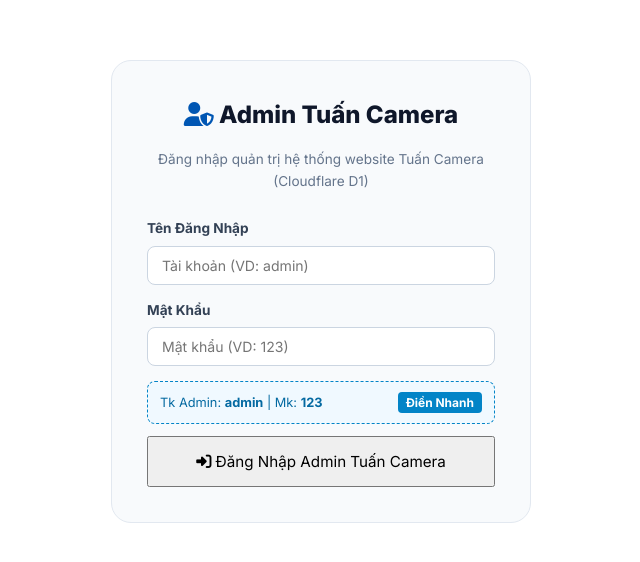
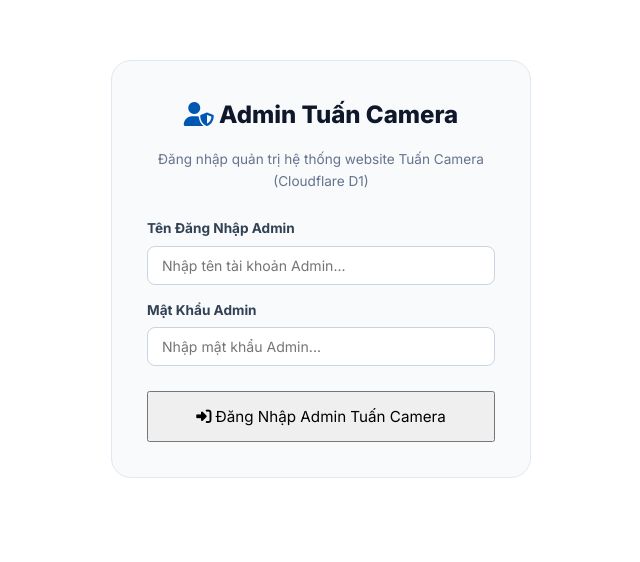
Before and after one commit to huy047922-cmyk/website_camera, a website: page public/admin.html in a window 1280 px wide. Shown: the whole page, without its empty margins (319-959 px from the left). Drawn offline with Linux system fonts and the light colour scheme.

Commit message:
Add route /admin auto-redirection to /admin.html and enforce 100% strict Admin authentication using Cloudflare Worker Runtime Variables & Secrets

```diff
--- a/public/admin.html
+++ b/public/admin.html
@@ -188,20 +188,15 @@
 
             <form id="adminLoginForm">
                 <div class="form-group">
-                    <label>Tên Đăng Nhập</label>
-                    <input type="text" id="adminUser" class="form-control" placeholder="Tài khoản (VD: admin)" required>
+                    <label>Tên Đăng Nhập Admin</label>
+                    <input type="text" id="adminUser" class="form-control" placeholder="Nhập tên tài khoản Admin..." required>
                 </div>
                 <div class="form-group">
-                    <label>Mật Khẩu</label>
-                    <input type="password" id="adminPass" class="form-control" placeholder="Mật khẩu (VD: 123)" required>
+                    <label>Mật Khẩu Admin</label>
+                    <input type="password" id="adminPass" class="form-control" placeholder="Nhập mật khẩu Admin..." required>
                 </div>
 
-                <div style="background:#f0f9ff; border:1px dashed #0284c7; padding:10px 12px; border-radius:8px; margin-bottom:12px; font-size:0.8rem; color:#0369a1; display:flex; justify-content:space-between; align-items:center;">
-                    <span>Tk Admin: <strong>admin</strong> | Mk: <strong>123</strong></span>
-                    <button type="button" onclick="quickFillAdmin()" style="background:#0284c7; color:#fff; border:none; padding:3px 8px; border-radius:4px; font-size:0.75rem; font-weight:700; cursor:pointer;">Điền Nhanh</button>
-                </div>
-
-                <button type="submit" class="btn-primary" style="width:100%; justify-content:center; padding:14px; font-size:0.95rem; cursor:pointer;">
+                <button type="submit" class="btn-primary" style="width:100%; justify-content:center; padding:14px; font-size:0.95rem; cursor:pointer; margin-top:10px;">
                     <i class="fa-solid fa-right-to-bracket"></i> Đăng Nhập Admin Tuấn Camera
                 </button>
             </form>
```
